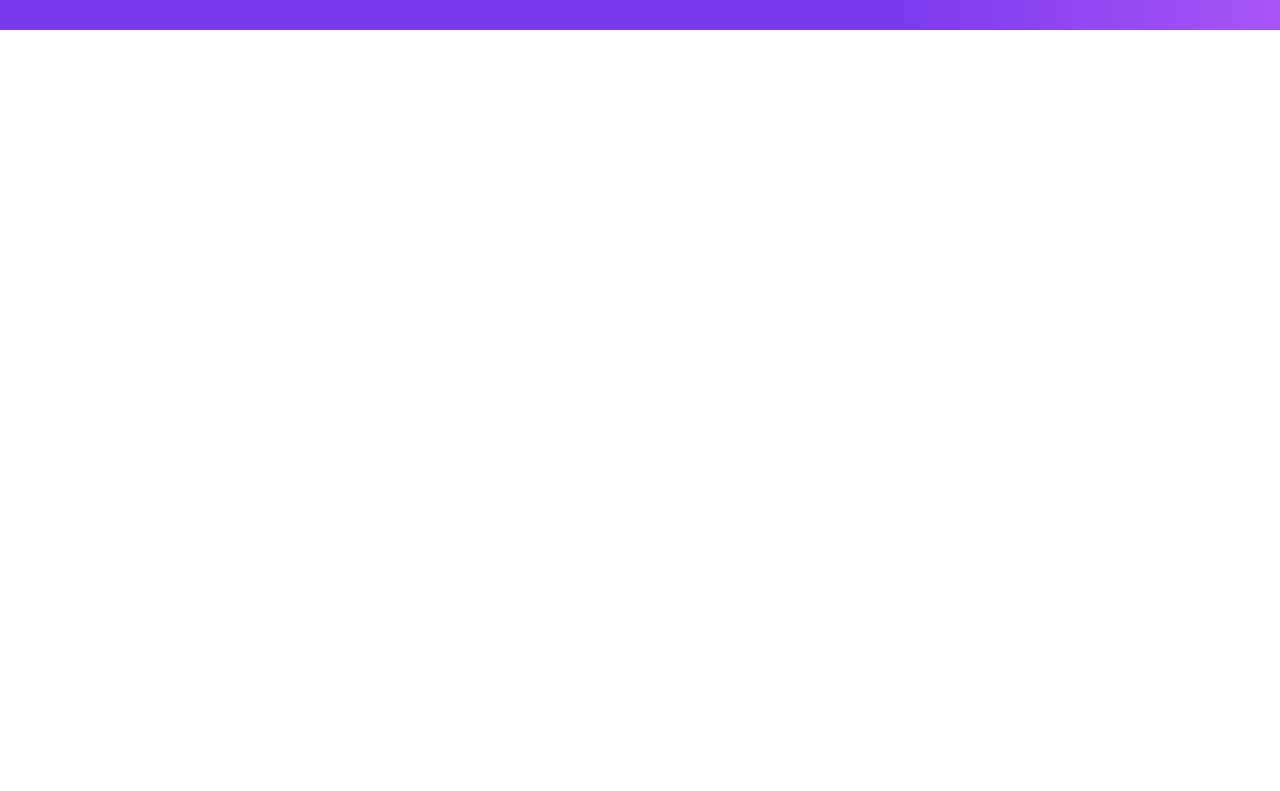
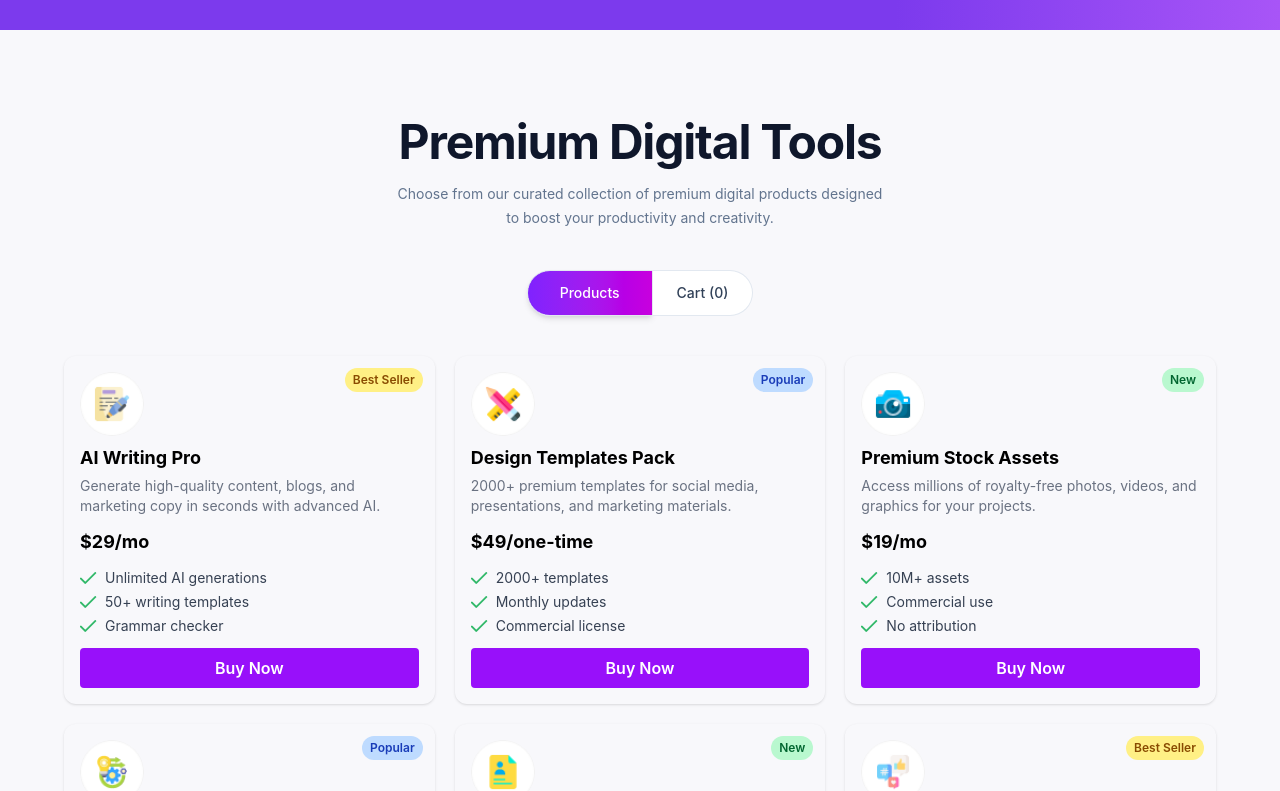
Before and after one commit to AnirNawaf/Assignment-6, a React (Vite) app: page / in a window 1280 px wide. Shown: the part 799-1590 px from the top of the page. Before the commit the page ends 829 px from the top, so only its background shows below. Built offline with nearby package versions, Linux system fonts and the light colour scheme.

Commit message:
creat product & cut and also functionality

```diff
--- a/src/App.jsx
+++ b/src/App.jsx
@@ -2,6 +2,9 @@ import { useState } from "react";
 import Navbar from "./components/Navbar";
 import Banner from "./components/Banner";
 import Stats from "./components/Stats";
+import ProductCard from "./components/ProductCard";
+import Cart from "./components/Cart";
+import products from "./data/products";
 
 
 import { ToastContainer, toast } from "react-toastify";
@@ -9,6 +12,24 @@ import "react-toastify/dist/ReactToastify.css";
 
 function App() {
   const [cart, setCart] = useState([]);
+  const [view, setView] = useState("products");
+
+  const Cartadd = (product) => {
+    setCart([...cart, product]);
+    toast.success("Added!");
+  };
+
+  const removCart = (indexToRemove) => {
+    setCart((prevCart) =>
+      prevCart.filter((_, index) => index !== indexToRemove)
+    );
+    toast.error("Removed!");
+  };
+
+  const check = () => {
+    setCart([]);
+    toast.success("Check Done!");
+  };
 
 
 
@@ -19,6 +40,60 @@ function App() {
 
       <Banner />
       <Stats />
+      <div className="min-h-screen bg-[#f8f8fb] px-6 py-12">
+        <div className="mx-auto max-w-6xl">
+          <div className="flex flex-col items-center justify-center py-10 text-center">
+            <h1 className="text-5xl font-bold tracking-tight text-slate-900">
+              Premium Digital Tools
+            </h1>
+
+            <p className="mt-4 max-w-2xl text-sm leading-6 text-slate-500">
+              Choose from our curated collection of premium digital products designed
+              <br />
+              to boost your productivity and creativity.
+            </p>
+          </div>
+
+          <div className="mb-10 flex items-center justify-center gap-0">
+            <button onClick={() => setView("products")}  className={
+              `
+              rounded-l-full border  cursor-pointer transition duration-300 hover:scale-105 border-slate-200 px-8 py-3 text-sm font-medium transition ${view === "products" ? "bg-gradient-to-r from-violet-600 to-fuchsia-600 text-white shadow-md" : "bg-white text-slate-700"
+              }
+              `
+              }>
+              Products
+            </button>
+
+            <button
+              onClick={() => setView("cart")} className={
+                `
+                rounded-r-full cursor-pointer transition duration-300 hover:scale-107  border border-l-0  cursor-pointer border-slate-200 px-6 py-3 text-sm font-medium transition ${view === "cart" ? "bg-gradient-to-r from-violet-600 to-fuchsia-600 text-white shadow-md" : "bg-white text-slate-700"
+                }
+                `
+              }>
+              Cart ({cart.length})
+            </button>
+          </div>
+
+          {view === "products" ? (
+            <div className="grid grid-cols-1 gap-5 md:grid-cols-2 xl:grid-cols-3">
+              {products.map((p) => (
+                <ProductCard key={p.id} product={p} Cartadd={Cartadd} />
+              ))}
+            </div>
+          ) : (
+            <div className="mx-auto max-w-4xl rounded-2xl border border-slate-200 bg-white p-6 shadow-sm">
+              <Cart cart={cart} removCart={removCart} />
+
+              {cart.length > 0 && (
+                <button onClick={check} className="mt-6 w-full cursor-pointer transition duration-300 hover:scale-105 rounded-full bg-gradient-to-r from-violet-600 to-fuchsia-600 px-4 py-4 text-sm font-semibold text-white shadow-sm transition hover:opacity-95">
+                  Proceed To Checkout
+                </button>
+              )}
+            </div>
+          )}
+        </div>
+      </div>
 
     </div>
   );
--- /dev/null
+++ b/src/components/Cart.jsx
@@ -0,0 +1,45 @@
+const Cart = ({ cart, removCart }) => {
+  const total = cart.reduce((sum, item) => sum + item.price, 0);
+
+  return (
+    <div>
+      <h2 className="mb-6 text-2xl font-semibold text-slate-900">Your Cart</h2>
+
+      {cart.length === 0 && (
+        <p className="text-5xl text-red-600 flex gap-2 items-center justify-center text-center">Cart is empty
+          <img className="h-14 w-14 bg-amber-300 rounded-b-full p-4 " src="src/img/shopping-cart-01.png" alt="" /></p>
+      )}
+
+      <div className="space-y-4">
+        {cart.map((item, index) => (
+          <div
+            key={index}className="flex items-center justify-between rounded-xl bg-slate-50 px-5 py-4">
+            <div className="flex items-center gap-4">
+              <div className="flex h-12 w-12 items-center justify-center rounded-full bg-white text-xl shadow-sm">
+                <img src={item.image} alt={item.name} className="h-12 w-12 rounded-full object-cover"/>
+              </div>
+
+              <div>
+                <p className="font-medium text-slate-900">{item.name}</p>
+                <p className="mt-1 text-sm text-slate-400">${item.price}</p>
+              </div>
+            </div>
+
+            <button onClick={() => removCart(index)} className="text-sm font-medium cursor-pointer transition duration-300 hover:scale-105 text-pink-500 transition hover:text-pink-600 cursor-pointer">
+              Remove
+            </button>
+          </div>
+        ))}
+      </div>
+
+      {cart.length > 0 && (
+        <div className="mt-6 flex items-center justify-between">
+          <span className="text-sm text-slate-400">Total:</span>
+          <span className="text-3xl font-semibold text-slate-900"> ${total} </span>
+        </div>
+      )}
+    </div>
+  );
+};
+
+export default Cart;
--- /dev/null
+++ b/src/components/ProductCard.jsx
@@ -0,0 +1,48 @@
+const ProductCard = ({ product, Cartadd, inCart }) => {
+  return (
+    <div className="p-4 rounded-xl shadow relative flex flex-col justify-between">
+      {product.label && (
+        <span
+          className={
+            `
+            absolute top-3 right-3 text-xs px-2 py-1 rounded-full font-semibold ${product.label === "Best Seller" ? "bg-yellow-200 text-yellow-800" : product.label === "Popular" ? "bg-blue-200 text-blue-800" : product.label === "New" ? "bg-green-200 text-green-800" : ""
+            }
+
+            `
+          } > {product.label}
+        </span>
+      )}
+
+      <div className="text-3xl mb-2">
+        <img src={product.image} alt={product.name} className="h-16 w-16 object-cover rounded-full"/>
+      </div>
+
+      <h2 className="text-lg font-bold mb-1">{product.name}</h2>
+      <p className="text-gray-500 text-sm mb-3">{product.description}</p>
+
+      <p className="font-bold text-lg mb-3">
+        ${product.price}
+        {product.priceSuffix}
+      </p>
+
+      <ul className="text-gray-700 text-sm mb-3 space-y-1">
+        {product.features?.map((feat, idx) => (
+          <li key={idx} className="flex items-center">
+            <span className="mr-2 text-green-500"><img src="src/img/Vector (10).png" alt="" /></span> {feat}
+          </li>
+        ))}
+      </ul>
+
+      <button onClick={() => Cartadd(product)} className={
+        `
+       cursor-pointer transition duration-300 hover:scale-105 w-full py-2 rounded font-semibold ${inCart ? "bg-green-500 text-white cursor-not-allowed" : "bg-purple-600 text-white"
+          }
+          `
+        } disabled={inCart}>
+        {inCart ? "Added to Cart!" : "Buy Now"}
+      </button>
+    </div>
+  );
+};
+
+export default ProductCard;
```
